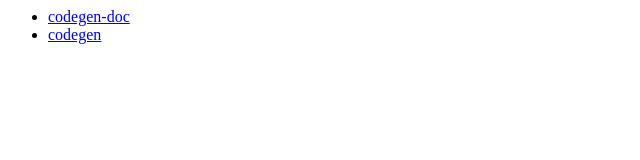
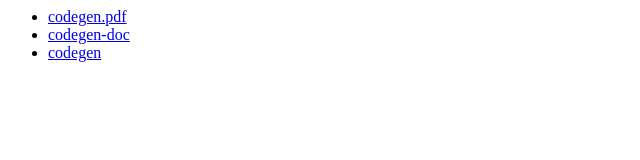
Before and after one commit to akr/codegen-doc, a plain HTML site: page index.html in a window 1280 px wide. Shown: the whole page, without its empty margins (0-640 px from the left). Drawn offline with Linux system fonts and the light colour scheme.

Commit message:
add a link to codegen.pdf

```diff
--- a/index.html
+++ b/index.html
@@ -5,6 +5,7 @@
 <body>
 
 <ul>
+<li> <a href="codegen.pdf">codegen.pdf</a>
 <li> <a href="https://akr.github.io/codegen-doc/">codegen-doc</a>
 <li> <a href="https://github.com/akr/codegen">codegen</a>
 </ul>
```
